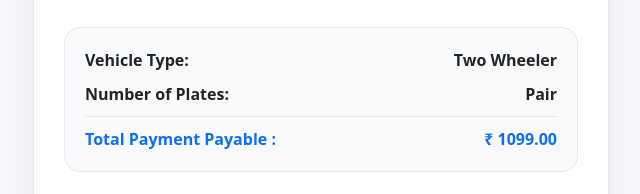
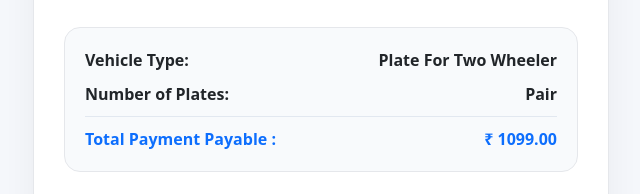
Before and after one commit to udbhavgupta146-lang/Transport3, a plain HTML site: page payment.html in a window 1280 px wide. Shown: the part 288-482 px from the top of the page, 319-959 px from the left. Drawn offline with nearby package versions, Linux system fonts and the light colour scheme.

Commit message:
Update payment.html

```diff
--- a/payment.html
+++ b/payment.html
@@ -1,6 +1,5 @@
 <!DOCTYPE html>
 <html lang="en">
-
 <head>
     <meta charset="UTF-8" />
     <meta name="viewport" content="width=device-width, initial-scale=1" />
@@ -14,35 +13,29 @@
             --border: #e5e7eb;
             --muted: #6b7280;
         }
-
         body {
             background: var(--soft);
             font-family: system-ui, sans-serif;
             padding: 40px 0;
         }
-
         .payment-container {
             max-width: 600px;
             margin: 0 auto;
         }
-
         .order-header {
             text-align: center;
             margin-bottom: 30px;
         }
-
         .order-header h2 {
             font-weight: 800;
             color: #111827;
         }
-
         .step-indicator {
             display: flex;
             justify-content: center;
             gap: 40px;
             margin-bottom: 30px;
         }
-
         .step-item {
             display: flex;
             align-items: center;
@@ -50,11 +43,9 @@
             font-weight: 700;
             color: var(--muted);
         }
-
         .step-item.active {
             color: var(--brand);
         }
-
         .step-num {
             width: 28px;
             height: 28px;
@@ -64,12 +55,10 @@
             place-items: center;
             font-size: 14px;
         }
-
         .active .step-num {
             background: var(--brand);
             color: white;
         }
-
         .card-payment {
             background: var(--card);
             border-radius: 24px;
@@ -77,16 +66,13 @@
             overflow: hidden;
             box-shadow: 0 15px 35px rgba(0, 0, 0, 0.05);
         }
-
         .payment-header {
             padding: 30px;
             border-bottom: 1px solid var(--border);
         }
-
         .payment-body {
             padding: 30px;
         }
-
         .summary-box {
             background: #f8fafc;
             border: 1px solid var(--border);
@@ -94,25 +80,21 @@
             padding: 20px;
             margin-bottom: 25px;
         }
-
         .summary-row {
             display: flex;
             justify-content: space-between;
             margin-bottom: 10px;
             font-weight: 600;
         }
-
         .summary-row:last-child {
             margin-bottom: 0;
             padding-top: 10px;
             border-top: 1px solid #e2e8f0;
         }
-
         .qr-section {
             text-align: center;
             margin-bottom: 25px;
         }
-
         .qr-frame {
             background: white;
             border: 2px solid var(--brand);
@@ -122,25 +104,21 @@
             margin-bottom: 15px;
             box-shadow: 0 8px 16px rgba(13, 110, 253, 0.1);
         }
-
         .qr-frame img {
             width: 220px;
             height: auto;
             border-radius: 10px;
         }
-
         .form-label {
             font-weight: 700;
             color: #374151;
             margin-bottom: 8px;
         }
-
         .form-control {
             border-radius: 12px;
             padding: 12px;
             border: 1px solid #d1d5db;
         }
-
         .btn-submit {
             border-radius: 12px;
             padding: 15px;
@@ -152,13 +130,11 @@
             color: white;
             margin-top: 20px;
         }
-
         .btn-back {
             font-weight: 700;
             color: var(--muted);
             text-decoration: none;
         }
-
         .btn-download {
             font-size: 14px;
             color: var(--brand);
@@ -169,13 +145,11 @@
         }
     </style>
 </head>
-
 <body>
     <div class="container payment-container">
         <div class="order-header">
             <h2>Order Form</h2>
         </div>
-
         <div class="step-indicator">
             <div class="step-item">
                 <span class="step-num">1</span> Details
@@ -184,13 +158,11 @@
                 <span class="step-num">2</span> Payment
             </div>
         </div>
-
         <div class="card-payment">
             <div class="payment-header">
                 <h4 class="fw-bold mb-1">Payment</h4>
                 <p class="text-muted mb-0">Scan the QR to pay. After payment Booking will be confirmed.</p>
             </div>
-
             <div class="payment-body">
                 <div class="summary-box">
                     <div class="summary-row">
@@ -206,7 +178,6 @@
                         <span id="priceText">₹ 1099.00</span>
                     </div>
                 </div>
-
                 <div class="qr-section">
                     <p class="fw-bold mb-2">Payment QR Code</p>
                     <div class="qr-frame">
@@ -214,7 +185,6 @@
                     </div>
                     <a href="#" class="btn-download" onclick="downloadQR()">Save QR Code & Download</a>
                 </div>
-
                 <form action="thank-you.html">
                     <div class="mb-3">
                         <label class="form-label">Transaction ID*</label>
@@ -225,7 +195,6 @@
                         <input type="file" class="form-control" accept="image/*">
                         <small class="text-muted mt-1 d-block">Upload screenshot or receipt of your payment.</small>
                     </div>
-
                     <button type="submit" class="btn-submit shadow">Submit Order</button>
                     <div class="text-center mt-3">
                         <a href="enquiry.html" class="btn-back">Back</a>
@@ -234,23 +203,24 @@
             </div>
         </div>
     </div>
-
     <script>
         const urlParams = new URLSearchParams(window.location.search);
-        const type = urlParams.get('type') || 'Two Wheeler';
+        const type = urlParams.get('type') || 'Plate For Two Wheeler';
 
         const qrImg = document.getElementById('qrImg');
         const priceText = document.getElementById('priceText');
         const vehicleTypeText = document.getElementById('vehicleTypeText');
 
-        // Updated config with ALL vehicle types
+        // Updated config with ALL new vehicle types (only this part changed)
         const config = {
-            'Two Wheeler':    { img: 'images/1099.jpg.jpeg', price: '₹ 1099.00' },
-            'Four Wheeler':   { img: 'images/1499.jpg.jpeg', price: '₹ 1499.00' },
-            'Three Wheeler':  { img: 'images/1299.jpg.jpeg', price: '₹ 1299.00' },
-            'Heavy Wheeler':  { img: 'images/1499.jpg.jpeg', price: '₹ 1499.00' },
-            'New Wheeler':    { img: 'images/1099.jpg.jpeg', price: '₹ 1099.00' },
-            'Replacement':    { img: 'images/1299.jpg.jpeg', price: '₹ 1299.00' }
+            'Plate with Colour Sticker':   { img: 'images/1099.jpg.jpeg', price: '₹ 1099.00' },
+            'Plate For Two Wheeler':       { img: 'images/1099.jpg.jpeg', price: '₹ 1099.00' },
+            'Only Colour Sticker':         { img: 'images/1099.jpg.jpeg', price: '₹ 1099.00' },
+            'Plate For Electric Vehicle':  { img: 'images/1299.jpg.jpeg', price: '₹ 1299.00' },
+            'Plate For Tractor & Trailer': { img: 'images/1499.jpg.jpeg', price: '₹ 1499.00' },
+            'Plate For Four Wheeler':      { img: 'images/1499.jpg.jpeg', price: '₹ 1499.00' },
+            'Plate For Heavy Vehicle':     { img: 'images/1499.jpg.jpeg', price: '₹ 1499.00' },
+            'Replacement':                 { img: 'images/1299.jpg.jpeg', price: '₹ 1299.00' }
         };
 
         // DEBUGGING - Open F12 console to see what happens
@@ -260,7 +230,7 @@
         console.log('3. Config has this key?', type in config);
         console.log('4. All config keys:', Object.keys(config));
 
-        const settings = config[type] || config['Two Wheeler'];
+        const settings = config[type] || config['Plate For Two Wheeler'];
 
         console.log('5. Settings selected:', settings);
         console.log('6. Image path:', settings.img);
@@ -277,7 +247,6 @@
         qrImg.onload = function () {
             console.log('✅ Image loaded successfully:', settings.img);
         };
-
         qrImg.onerror = function () {
             console.error('❌ Image FAILED to load:', settings.img);
             alert('QR image not found: ' + settings.img + '\n\nPlease check your images folder!');
@@ -293,5 +262,4 @@
         }
     </script>
 </body>
-
 </html>
```
